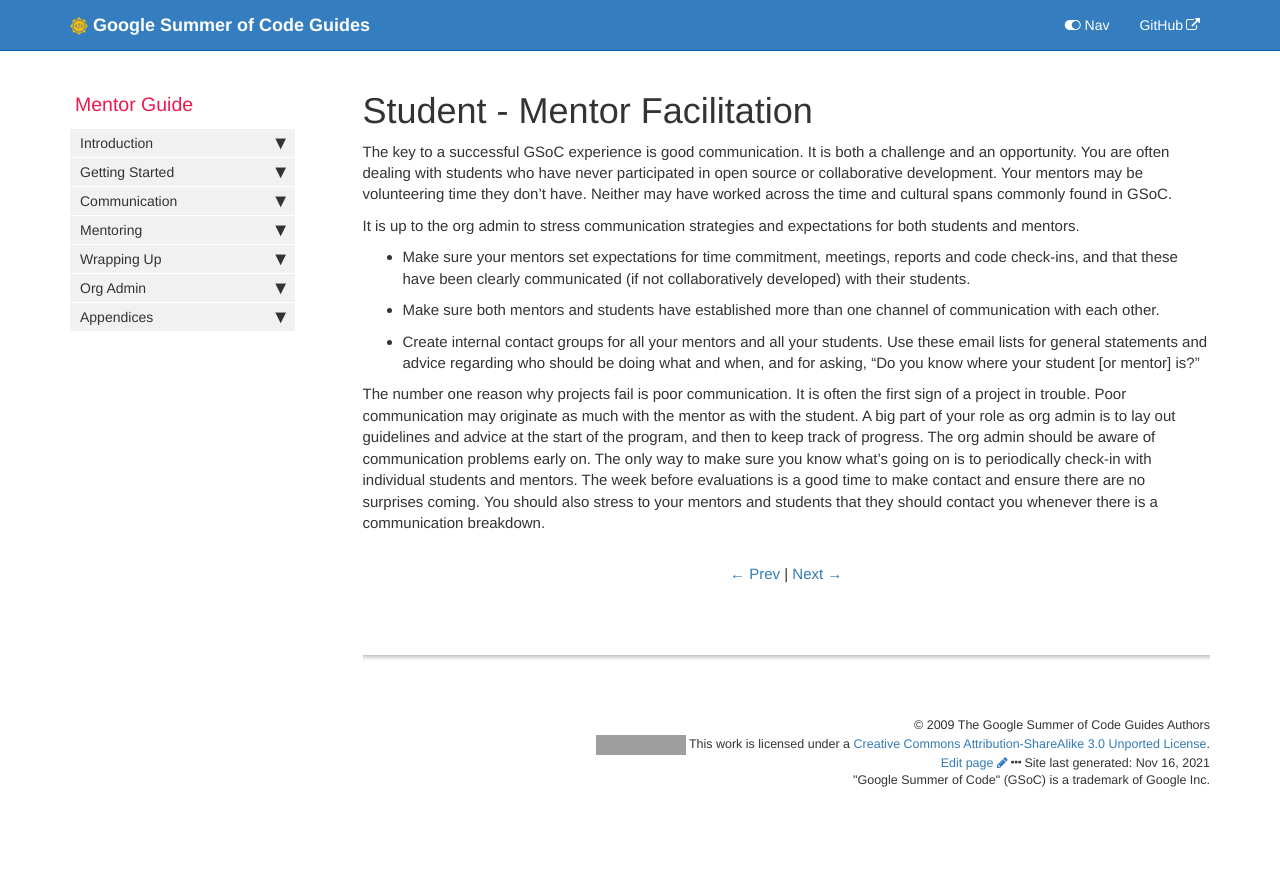
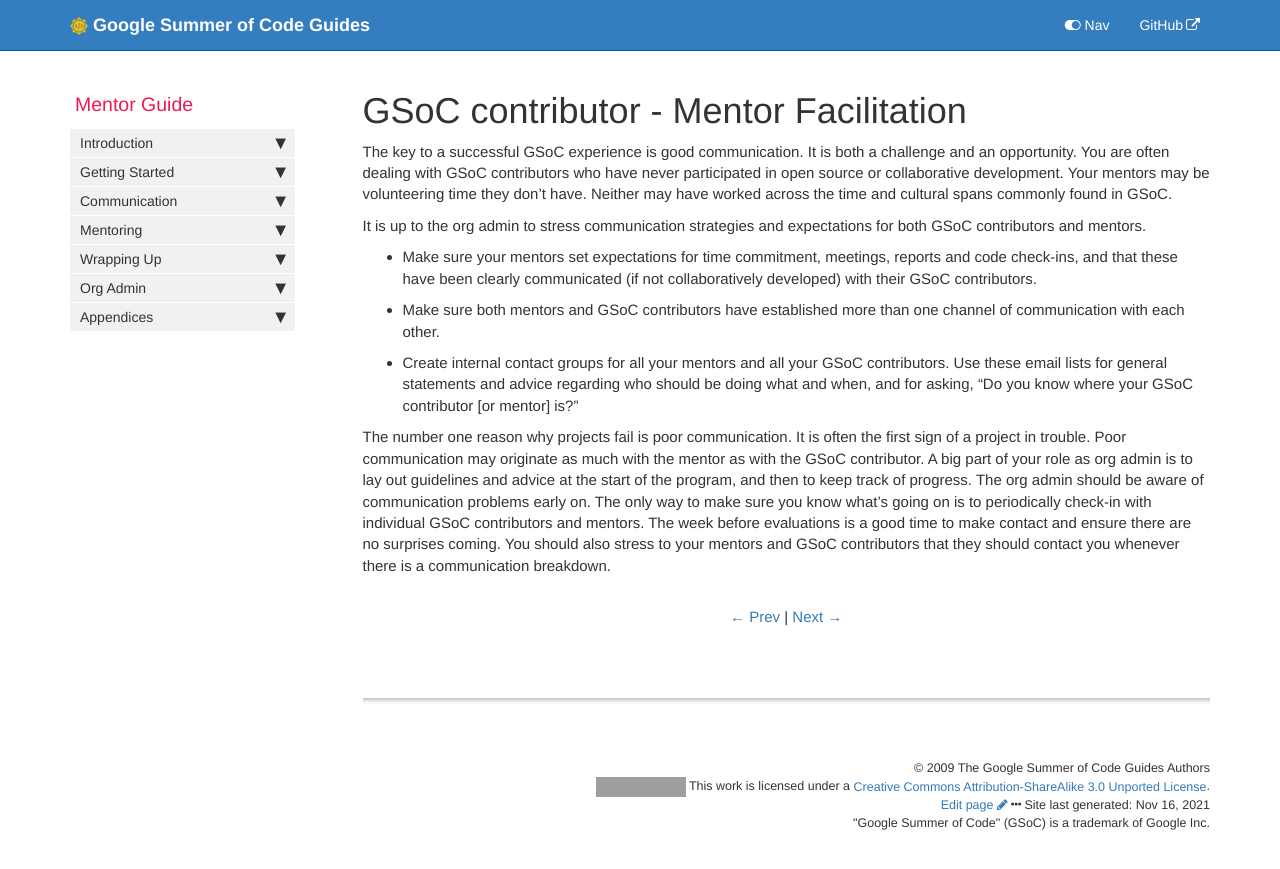
Before and after one commit to google/gsocguides, a Jekyll site: the page built from pages/mentor/22-student_-_mentor_facilitation.md, in a window 1280 px wide. Shown: the top 869 px of the page. Built offline with Jekyll 4.4.1, drawn with Linux system fonts in a browser that asks for light colours; grey boxes are pictures that could not be loaded.

Commit message:
Update 22-student_-_mentor_facilitation.md
2022 updates

```diff
--- a/pages/mentor/22-student_-_mentor_facilitation.md
+++ b/pages/mentor/22-student_-_mentor_facilitation.md
@@ -1,17 +1,17 @@
 ---
-title: Student - Mentor Facilitation
+title: GSoC contributor - Mentor Facilitation
 section: Org Admin
 order: 22
-permalink: mentor/student-mentor-facilitation.html
+permalink: mentor/GSoC contributor-mentor-facilitation.html
 sidebar: mentor_sidebar
 ---
 
-The key to a successful GSoC experience is good communication. It is both a challenge and an opportunity. You are often dealing with students who have never participated in open source or collaborative development. Your mentors may be volunteering time they don't have. Neither may have worked across the time and cultural spans commonly found in GSoC.
+The key to a successful GSoC experience is good communication. It is both a challenge and an opportunity. You are often dealing with GSoC contributors who have never participated in open source or collaborative development. Your mentors may be volunteering time they don't have. Neither may have worked across the time and cultural spans commonly found in GSoC.
 
-It is up to the org admin to stress communication strategies and expectations for both students and mentors.
+It is up to the org admin to stress communication strategies and expectations for both GSoC contributors and mentors.
 
-* Make sure your mentors set expectations for time commitment, meetings, reports and code check-ins, and that these have been clearly communicated (if not collaboratively developed) with their students.
-* Make sure both mentors and students have established more than one channel of communication with each other.
-* Create internal contact groups for all your mentors and all your students. Use these email lists for general statements and advice regarding who should be doing what and when, and for asking, "Do you know where your student [or mentor] is?"
+* Make sure your mentors set expectations for time commitment, meetings, reports and code check-ins, and that these have been clearly communicated (if not collaboratively developed) with their GSoC contributors.
+* Make sure both mentors and GSoC contributors have established more than one channel of communication with each other.
+* Create internal contact groups for all your mentors and all your GSoC contributors. Use these email lists for general statements and advice regarding who should be doing what and when, and for asking, "Do you know where your GSoC contributor [or mentor] is?"
 
-The number one reason why projects fail is poor communication. It is often the first sign of a project in trouble. Poor communication may originate as much with the mentor as with the student.  A big part of your role as org admin is to lay out guidelines and advice at the start of the program, and then to keep track of progress. The org admin should be aware of communication problems early on. The only way to make sure you know what's going on is to periodically check-in with individual students and mentors. The week before evaluations is a good time to make contact and ensure there are no surprises coming.  You should also stress to your mentors and students that they should contact you whenever there is a communication breakdown.
+The number one reason why projects fail is poor communication. It is often the first sign of a project in trouble. Poor communication may originate as much with the mentor as with the GSoC contributor.  A big part of your role as org admin is to lay out guidelines and advice at the start of the program, and then to keep track of progress. The org admin should be aware of communication problems early on. The only way to make sure you know what's going on is to periodically check-in with individual GSoC contributors and mentors. The week before evaluations is a good time to make contact and ensure there are no surprises coming.  You should also stress to your mentors and GSoC contributors that they should contact you whenever there is a communication breakdown.
```
